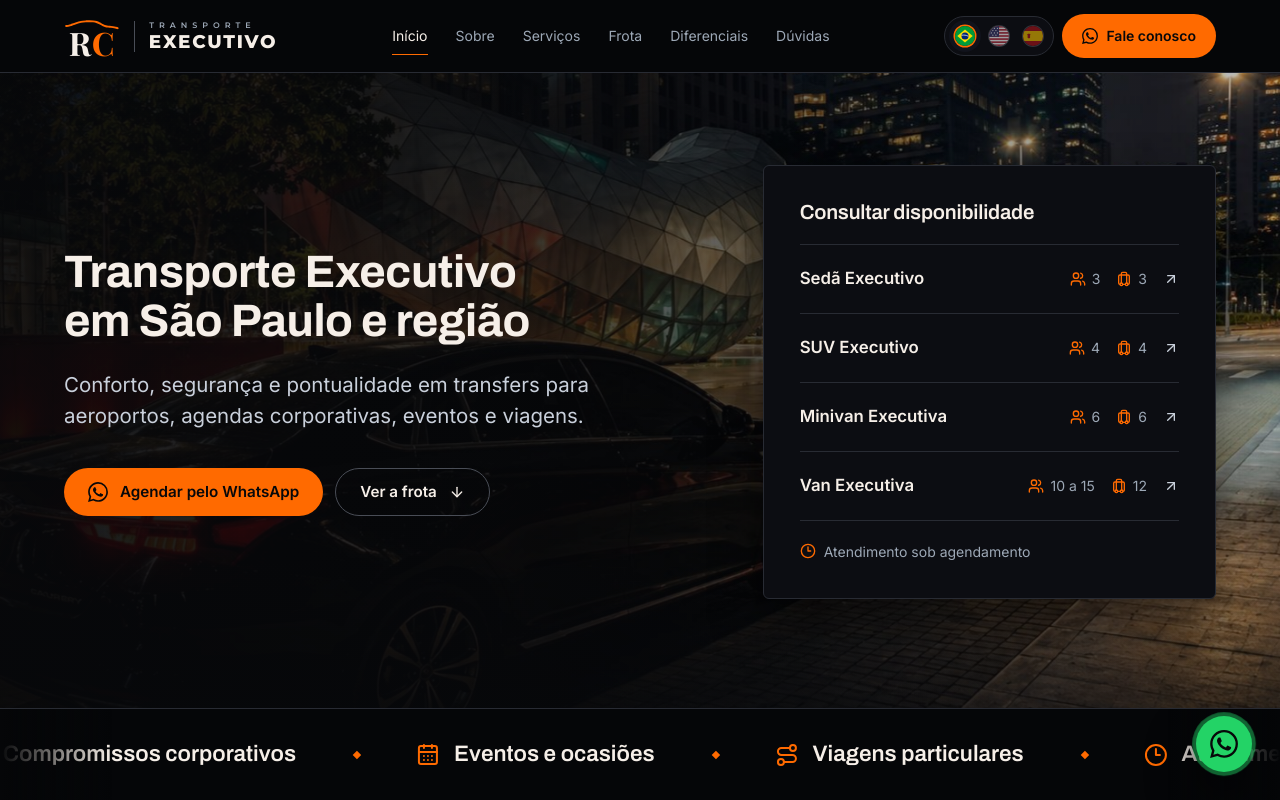
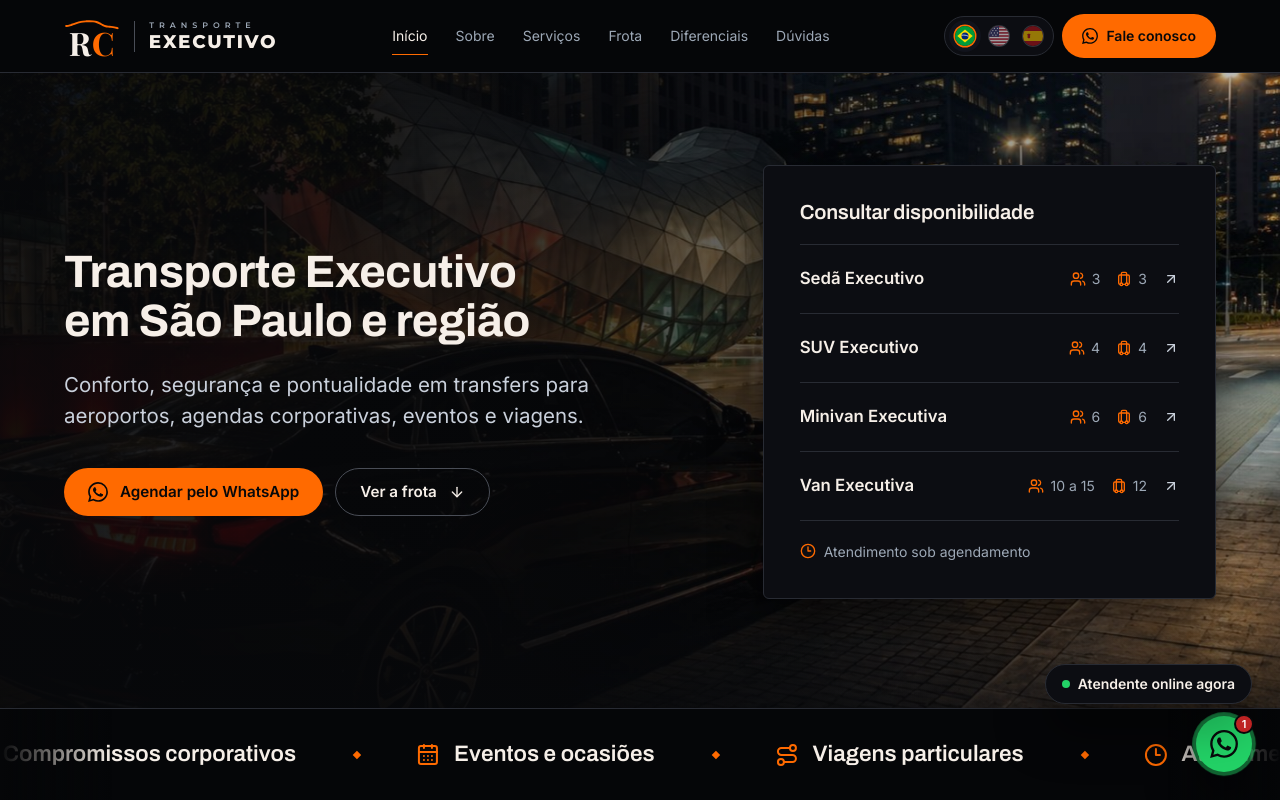
Before and after one commit to pedropcorsini/landing-page-rc-motorista, a React (Vite) app: page / in a window 1280 px wide. Shown: the top 800 px of the page. Built offline with nearby package versions, Linux system fonts and the light colour scheme.

Commit message:
feat: aviso de atendente online no botao do whatsapp

```diff
--- a/src/components/WhatsAppFloat.tsx
+++ b/src/components/WhatsAppFloat.tsx
@@ -1,17 +1,54 @@
+import { useEffect, useState } from 'react';
 import { WhatsAppIcon } from './BrandIcons';
 import { useLanguage } from '../i18n/LanguageProvider';
 
+// O aviso de atendente online aparece pouco depois da página abrir e some sozinho;
+// o selo no botão fica até o visitante interagir com ele.
+const NOTICE_DELAY = 1800;
+const NOTICE_DURATION = 7000;
+
 export function WhatsAppFloat() {
   const { t, whatsappHref } = useLanguage();
+  const [noticeVisible, setNoticeVisible] = useState(false);
+  const [badgeVisible, setBadgeVisible] = useState(true);
+
+  useEffect(() => {
+    const show = window.setTimeout(() => setNoticeVisible(true), NOTICE_DELAY);
+    const hide = window.setTimeout(() => setNoticeVisible(false), NOTICE_DELAY + NOTICE_DURATION);
+    return () => {
+      window.clearTimeout(show);
+      window.clearTimeout(hide);
+    };
+  }, []);
+
+  const dismiss = () => {
+    setNoticeVisible(false);
+    setBadgeVisible(false);
+  };
 
   return (
     <a
       href={whatsappHref}
       target="_blank"
       rel="noreferrer"
-      aria-label={t.ui.floatAria}
+      aria-label={`${t.ui.floatAria}. ${t.ui.floatOnline}`}
+      onMouseEnter={dismiss}
+      onFocus={dismiss}
+      onClick={dismiss}
       className="group fixed bottom-5 right-5 z-40 grid h-14 w-14 place-items-center rounded-full bg-whatsapp text-paper shadow-lift transition-transform duration-300 ease-expo hover:scale-110 sm:bottom-7 sm:right-7"
     >
+      <span
+        aria-hidden="true"
+        className={`pointer-events-none absolute bottom-full right-0 mb-3 flex items-center gap-2 whitespace-nowrap rounded-full border border-rule bg-paper-2 px-4 py-2 text-[0.875rem] font-semibold text-ink shadow-lift transition-[opacity,transform] duration-300 ease-out motion-reduce:transition-none ${
+          noticeVisible ? 'translate-y-0 opacity-100' : 'translate-y-1 opacity-0'
+        }`}
+      >
+        <span className="relative flex h-2 w-2">
+          <span className="absolute inset-0 animate-ping rounded-full bg-whatsapp opacity-75 motion-reduce:animate-none" />
+          <span className="relative h-2 w-2 rounded-full bg-whatsapp" />
+        </span>
+        {t.ui.floatOnline}
+      </span>
       <span
         aria-hidden="true"
         className="pointer-events-none absolute right-full mr-3 hidden whitespace-nowrap rounded-full border border-rule bg-paper-2 px-4 py-2 text-[0.875rem] font-semibold text-ink opacity-0 shadow-lift transition-opacity duration-300 group-hover:opacity-100 group-focus-visible:opacity-100 sm:block"
@@ -20,6 +57,14 @@ export function WhatsAppFloat() {
       </span>
       <span aria-hidden="true" className="absolute inset-0 animate-whatsapp-pulse rounded-full bg-whatsapp" />
       <WhatsAppIcon className="relative h-7 w-7" />
+      {badgeVisible && (
+        <span
+          aria-hidden="true"
+          className="absolute -right-0.5 -top-0.5 grid h-5 w-5 place-items-center rounded-full border-2 border-paper bg-[var(--color-error)] text-[0.6875rem] font-bold leading-none text-white"
+        >
+          1
+        </span>
+      )}
     </a>
   );
 }
--- a/src/i18n/content/en.ts
+++ b/src/i18n/content/en.ts
@@ -36,8 +36,9 @@ export const en: SiteContent = {
     bookWhatsapp: 'Book on WhatsApp',
     talkSpecialist: 'Talk to a specialist',
     seeFleet: 'See the fleet',
-    floatLabel: 'Talk to one of our agents',
-    floatAria: 'Talk to one of our agents on WhatsApp',
+    floatLabel: 'Talk to one of our specialists',
+    floatAria: 'Talk to one of our specialists on WhatsApp',
+    floatOnline: 'An agent is online now',
     instagramCta: 'See Instagram',
     instagramAria: `${brand} on Instagram`,
     whatsappAria: `${brand} on WhatsApp`,
--- a/src/i18n/content/es.ts
+++ b/src/i18n/content/es.ts
@@ -36,8 +36,9 @@ export const es: SiteContent = {
     bookWhatsapp: 'Reservar por WhatsApp',
     talkSpecialist: 'Hablar con un especialista',
     seeFleet: 'Ver la flota',
-    floatLabel: 'Hable con una de nuestras asesoras',
-    floatAria: 'Hablar con una de nuestras asesoras por WhatsApp',
+    floatLabel: 'Hable con uno de nuestros especialistas',
+    floatAria: 'Hablar con uno de nuestros especialistas por WhatsApp',
+    floatOnline: 'Asesor en línea ahora',
     instagramCta: 'Ver Instagram',
     instagramAria: `Instagram de ${brand}`,
     whatsappAria: `WhatsApp de ${brand}`,
--- a/src/i18n/content/pt.ts
+++ b/src/i18n/content/pt.ts
@@ -36,8 +36,9 @@ export const pt: SiteContent = {
     bookWhatsapp: 'Agendar pelo WhatsApp',
     talkSpecialist: 'Falar com um especialista',
     seeFleet: 'Ver a frota',
-    floatLabel: 'Fale com uma de nossas atendentes',
-    floatAria: 'Falar com uma de nossas atendentes no WhatsApp',
+    floatLabel: 'Fale com um de nossos especialistas',
+    floatAria: 'Falar com um de nossos especialistas no WhatsApp',
+    floatOnline: 'Atendente online agora',
     instagramCta: 'Ver Instagram',
     instagramAria: `Instagram da ${brand}`,
     whatsappAria: `WhatsApp da ${brand}`,
--- a/src/i18n/types.ts
+++ b/src/i18n/types.ts
@@ -33,6 +33,7 @@ export type SiteContent = {
     seeFleet: string;
     floatLabel: string;
     floatAria: string;
+    floatOnline: string;
     instagramCta: string;
     instagramAria: string;
     whatsappAria: string;
```
